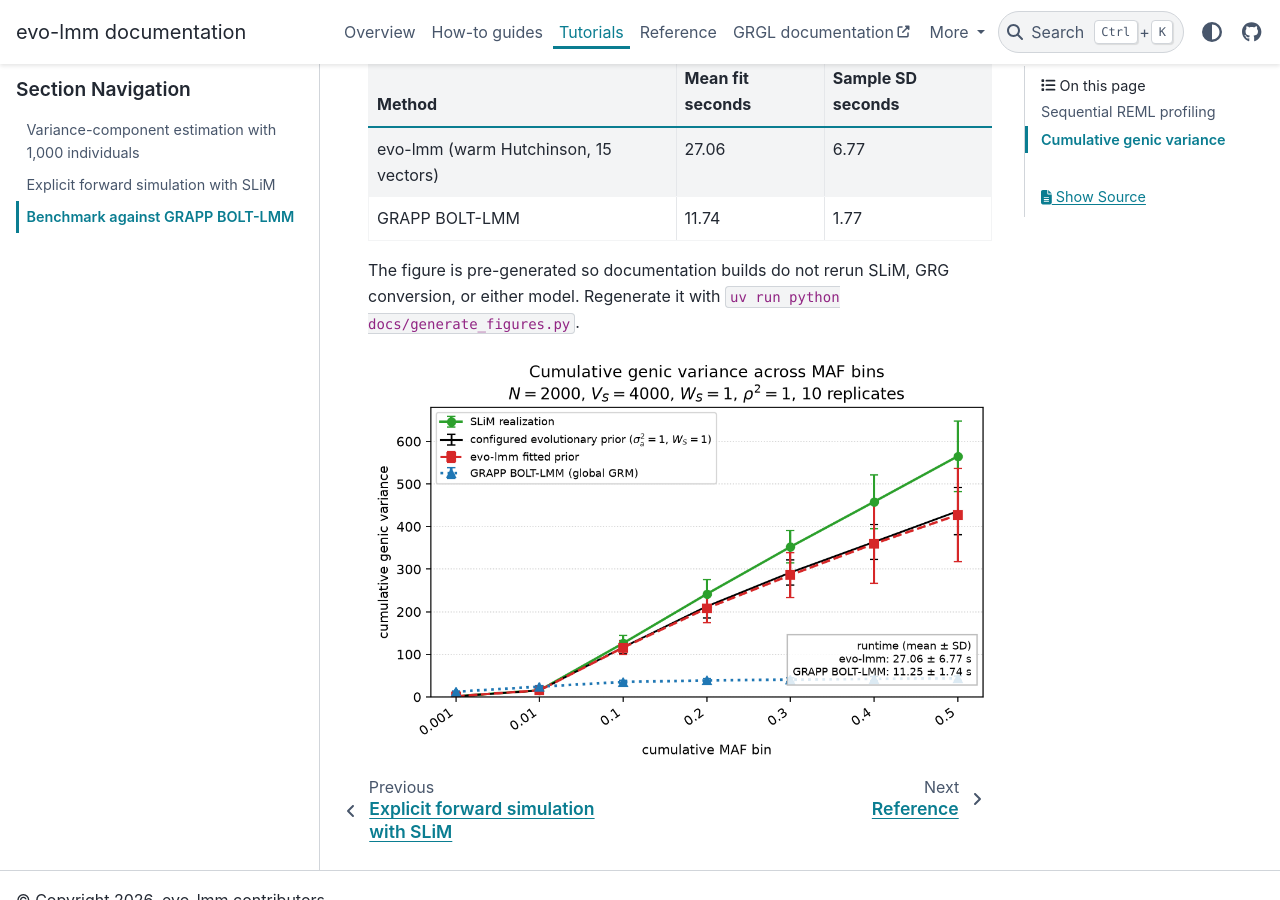
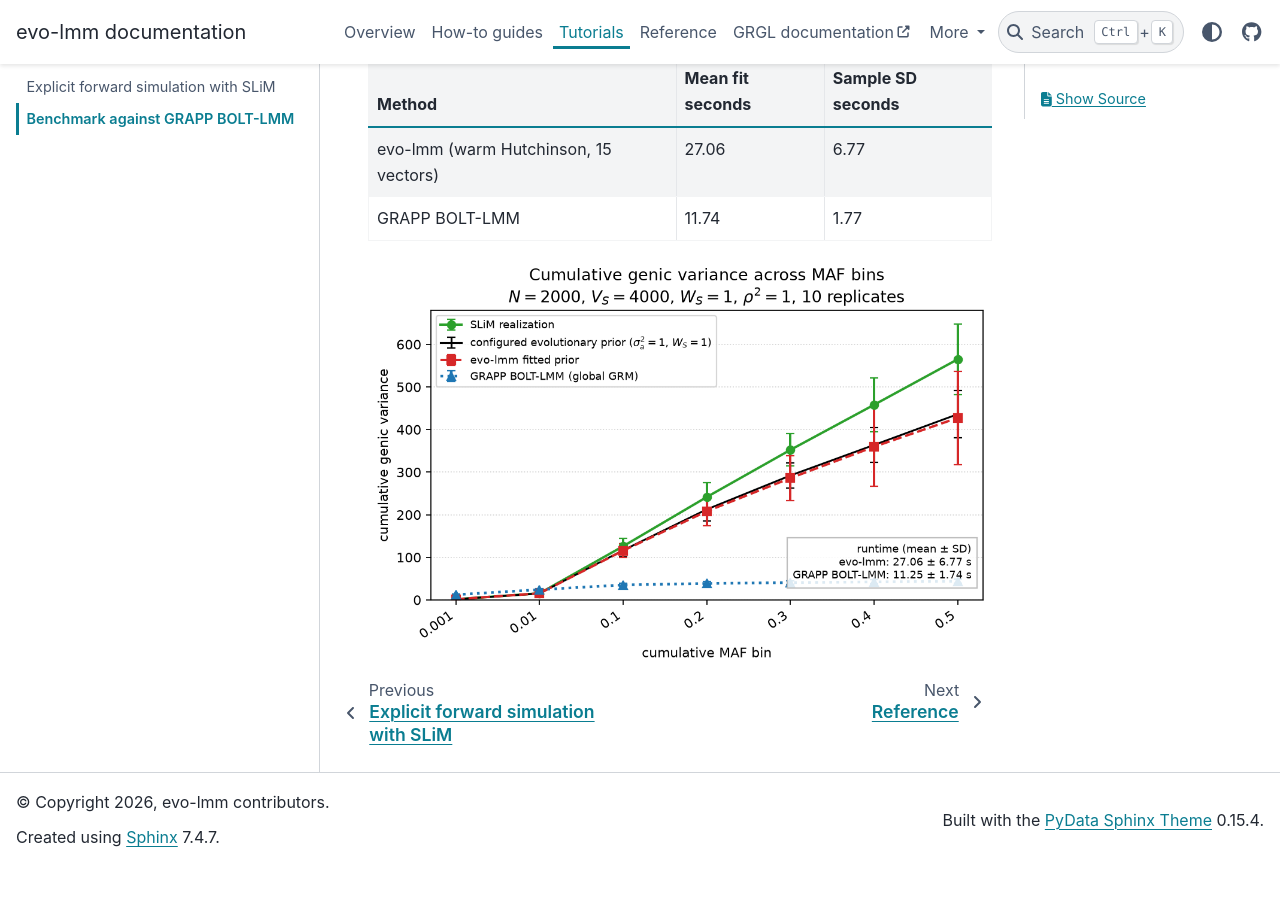
Before and after one commit to hanbin973/evo_lmm, a Sphinx documentation site: the page built from docs/tutorials/bolt_benchmark.rst, in a window 1280 px wide and 900 px high, scrolled down 2669 px. Built offline with Sphinx 7.4.7 and the PyData theme 0.15.4, drawn with Linux system fonts in a browser that asks for light colours; pages that are not in the unit, such as notebooks, are missing from menus; cross-references to code outside the pages are shown as plain code; after the commit the page ends 3535 px from its top, so only the background shows below that.

Commit message:
further docs local asset language fix

```diff
--- a/docs/tutorials/bolt_benchmark.rst
+++ b/docs/tutorials/bolt_benchmark.rst
@@ -150,9 +150,5 @@ The current ten-replicate fit run reports:
      - 11.74
      - 1.77
 
-The figure is pre-generated so documentation builds do not rerun SLiM, GRG
-conversion, or either model. Regenerate it with
-``uv run python docs/generate_figures.py``.
-
 .. image:: ../_static/generated/bolt_benchmark.png
    :alt: Cumulative genic variance benchmark for evo-lmm and GRAPP BOLT-LMM
--- a/docs/tutorials/variance_components.rst
+++ b/docs/tutorials/variance_components.rst
@@ -33,8 +33,7 @@ including fits that land near the ``tau=0`` boundary.
 Replicate estimates
 -------------------
 
-The result below is a pre-generated local asset. The source remains available
-above, but ReadTheDocs does not need to rerun the ten-replicate fit.
+The figure summarizes the ten replicate fits.
 
 .. image:: ../_static/generated/variance_components.png
    :alt: Box plots of evolutionary variance component estimates across ten replicates
```
